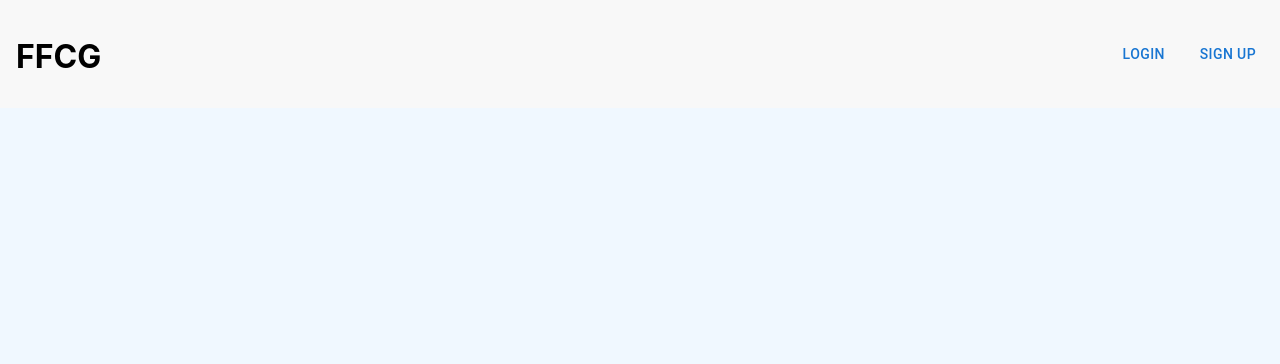
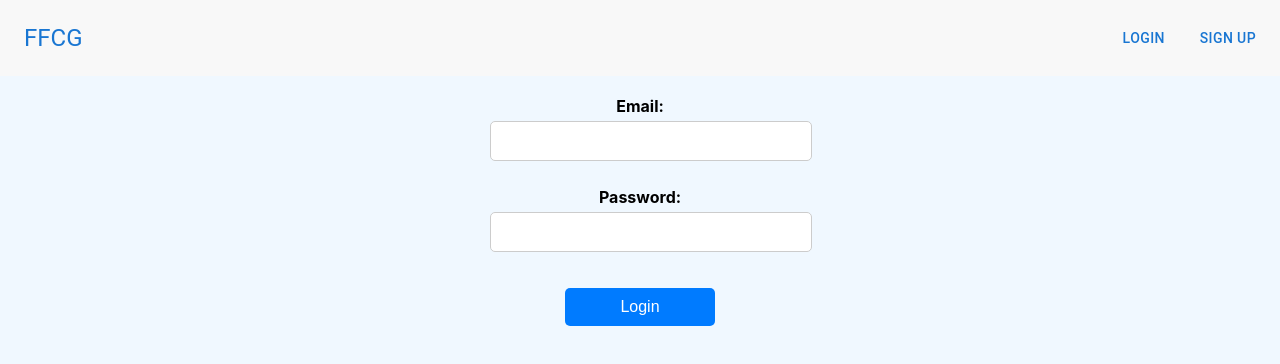
Before and after one commit to luzxus/parkeringsplats-bokaren, a React (Create React App) app: page /login in a window 1280 px wide. Before the commit this address had no page. Shown: the top 364 px of the page. Built offline with nearby package versions, Linux system fonts and the light colour scheme; no server answers.

Commit message:
a little ui update and small refactoring

```diff
--- a/src/App.tsx
+++ b/src/App.tsx
@@ -1,54 +1,63 @@
-import React, { useState } from 'react'
+import React, { useState, useEffect, lazy, Suspense } from 'react'
 import LandingPage from './components/pages/LandingPage'
 import './globalStyles.css'
 import { Header } from './components/Header/Header'
-import { getAuth, signOut } from 'firebase/auth'
-import { app } from './index'
-import {
-  BrowserRouter,
-  Route,
-  Routes,
-  useNavigate,
-  useParams,
-} from 'react-router-dom'
-import Signup from './components/pages/Signup/Signup'
-const App: React.FC = () => {
+import { getAuth, onAuthStateChanged, signOut } from 'firebase/auth'
+import { BrowserRouter, Route, Routes, useNavigate } from 'react-router-dom'
+import { Firestore } from '@firebase/firestore'
+
+const Signup = lazy(() => import('./components/pages/Signup/Signup'))
+const Login = lazy(() => import('./components/pages/Login'))
+const Bookings = lazy(() => import('./components/pages/Bookings/Bookings'))
+
+const App = () => {
   const navigate = useNavigate()
   const [isLoggedIn, setIsLoggedIn] = useState(false)
-  const auth = getAuth(app)
-  const handleLogin = (email: string, password: string) => {
+  const auth = getAuth()
+
+  // Listen for Firebase authentication changes and update state
+  useEffect(() => {
+    onAuthStateChanged(auth, (user) => {
+      if (user) {
+        setIsLoggedIn(true)
+      } else {
+        setIsLoggedIn(false)
+      }
+    })
+  }, [auth])
+
+  const loginHandler = () => {
     // Use Firebase or another authentication library to handle login
-    setIsLoggedIn(true)
+    navigate('/bookings')
   }
+
   const logoutHandler = () => {
-    // Use Firebase or another authentication library to handle login
-
+    // Use Firebase or another authentication library to handle logout
     signOut(auth)
       .then(() => {
         setIsLoggedIn(false)
         navigate('/')
       })
-      .catch((error: any) => {
+      .catch((error) => {
         console.error('Failed to sign out:', error)
       })
   }
+
   const signupHandler = () => {
-    setIsLoggedIn(true)
     navigate('/')
   }
 
   return (
     <>
       <Header handleLogout={logoutHandler} isLoggedIn={isLoggedIn} />
-      <Routes>
-        <Route
-          path="/"
-          element={
-            <LandingPage isLoggedIn={isLoggedIn} onLogin={handleLogin} />
-          }
-        />
-        <Route path="/signup" element={<Signup onSignup={signupHandler} />} />
-      </Routes>
+      <Suspense fallback={<div>Loading...</div>}>
+        <Routes>
+          <Route path="/" element={<LandingPage isLoggedIn={isLoggedIn} />} />
+          <Route path="/signup" element={<Signup onSignup={signupHandler} />} />
+          <Route path="/login" element={<Login onLogin={loginHandler} />} />
+          <Route path="/bookings" element={<Bookings />} />
+        </Routes>
+      </Suspense>
     </>
   )
 }
--- a/src/components/Header/Header.tsx
+++ b/src/components/Header/Header.tsx
@@ -1,6 +1,6 @@
 import React from 'react'
 import './Header.css'
-import { Button } from '@mui/material'
+import { Button, Typography } from '@mui/material'
 import { useNavigate } from 'react-router-dom'
 
 export const Header: React.FC<{
@@ -10,7 +10,9 @@ export const Header: React.FC<{
   const navigate = useNavigate()
   return (
     <header className="header">
-      <h1>FFCG</h1>
+      <Button variant="text" className="nav-link" onClick={() => navigate('/')}>
+        <Typography variant="h5">FFCG</Typography>
+      </Button>
       <nav className="nav">
         {isLoggedIn ? (
           <Button
@@ -26,7 +28,7 @@ export const Header: React.FC<{
             <Button
               color="primary"
               variant="text"
-              onClick={() => navigate('/')}
+              onClick={() => navigate('/login')}
               className="nav-link"
             >
               Login
--- a/src/components/pages/Bookings/Bookings.tsx
+++ b/src/components/pages/Bookings/Bookings.tsx
@@ -8,14 +8,15 @@ import {
   DocumentData,
   DocumentReference,
   DocumentSnapshot,
+  Firestore,
   getDoc,
   getDocs,
   onSnapshot,
 } from 'firebase/firestore'
-import { app, fireDb } from '../../..'
 import './Bookings.css'
 import { getAuth } from 'firebase/auth'
-function Bookings() {
+import { fireDb } from '../../..'
+const Bookings = () => {
   const [bookings, setBookings] = useState<BookingData[]>([])
   const [parkingSpots, setParkingSpots] = useState<ParkingSpot[]>([])
 
@@ -95,7 +96,7 @@ function Bookings() {
 
     return () => unsubscribe()
   }, [])
-  const auth = getAuth(app)
+  const auth = getAuth()
   return (
     <div className="booking-screen">
       <h1 style={{ textAlign: 'center' }}>Boka här</h1>
--- a/src/components/pages/Bookings/BookingsForm/BookingsForm.tsx
+++ b/src/components/pages/Bookings/BookingsForm/BookingsForm.tsx
@@ -9,7 +9,9 @@ import {
   getAllDocumentsFromCollection,
   getOverlappingBookings,
   getUserBookings,
+  getUserBookingsInAWeek,
 } from '../../../../various/validation'
+import { timeStamp } from 'console'
 interface Props {
   parkingSpots: ParkingSpot[]
   userId: string | undefined
@@ -66,19 +68,16 @@ export const BookingsForm = ({ parkingSpots, userId }: Props) => {
     }
 
     // Check if the user has reached their maximum number of bookings for the week
-    const today = new Date()
-    const oneWeekAgo = new Date(today.getTime() - 7 * 24 * 60 * 60 * 1000)
-    const bookingsInLastWeek = userBookings.filter((booking) => {
-      const bookingStartDate = booking.start_date
-      return bookingStartDate >= oneWeekAgo
-    })
+    //Not necessary atm
+    /*   const bookingsInLastWeek = getUserBookingsInAWeek(userBookings)
     if (bookingsInLastWeek.length >= 2) {
       setFormError(
         'You have reached your maximum number of bookings for the week.',
       )
       return
-    }
+    } */
 
+    //Create booking
     const parkingSpotRef = doc(fireDb, `ParkingSpots/${parkingSpot}`)
     const userRef = doc(fireDb, `Users/${userId}`)
     const currentDate = getCurrentDate()
--- a/src/components/pages/LandingPage.tsx
+++ b/src/components/pages/LandingPage.tsx
@@ -1,20 +1,28 @@
 import React from 'react'
-import Bookings from './Bookings/Bookings'
-import Login from './Login'
+import { Button } from '@mui/material'
+import { useNavigate } from 'react-router-dom'
 
 interface LandingPageProps {
-  onLogin: (email: string, password: string) => void
   isLoggedIn: boolean
 }
 
-const LandingPage: React.FC<LandingPageProps> = ({ onLogin, isLoggedIn }) => {
+const LandingPage: React.FC<LandingPageProps> = ({ isLoggedIn }) => {
+  const navigate = useNavigate()
+
+  const navigateHandler = () => {
+    navigate(isLoggedIn ? '/bookings' : '/login')
+  }
+
   return (
     <div style={{ textAlign: 'center' }}>
-      <h1>Forefront Halmstads parkeringsplats bokare!</h1>
+      <h1>Välkommen till Halmstads parkeringsbokare!</h1>
       <p style={{ fontWeight: 'bold' }}>
-        Välj bland våra två parkeringsplatser och boka
+        Välj bland våra tre parkeringsplatser och boka
       </p>
-      {!isLoggedIn ? <Login onLogin={onLogin} /> : <Bookings />}
+
+      <Button variant="contained" onClick={navigateHandler}>
+        {isLoggedIn ? 'Book Now' : 'Login'}
+      </Button>
     </div>
   )
 }
--- a/src/components/pages/Login.css
+++ b/src/components/pages/Login.css
@@ -1,7 +1,47 @@
 .login-wrapper {
-  width: 100%;
   display: flex;
   flex-direction: column;
   align-items: center;
-  justify-content: center;
+  padding: 20px;
+  width: calc(100% - 40px);
 }
+
+.login-wrapper label {
+  display: flex;
+  flex-direction: column;
+  margin-bottom: 10px;
+  font-weight: bold;
+  text-align: center;
+  width: 300px;
+}
+
+.login-wrapper input {
+  padding: 10px;
+  font-size: 16px;
+  border: 1px solid #ccc;
+  border-radius: 5px;
+  margin-top: 5px;
+  width: 300px;
+}
+
+.login-wrapper button[type="submit"] {
+  background-color: #007bff;
+  color: #fff;
+  border: none;
+  border-radius: 5px;
+  padding: 10px 20px;
+  font-size: 16px;
+  cursor: pointer;
+  margin-top: 10px;
+  width: 150px;
+}
+
+.login-wrapper button[type="submit"]:hover {
+  background-color: #0069d9;
+}
+
+.login-wrapper .error {
+  color: red;
+  font-size: 14px;
+  margin-top: 10px;
+}
--- a/src/components/pages/Signup/Signup.css
+++ b/src/components/pages/Signup/Signup.css
@@ -3,6 +3,7 @@
   flex-direction: column;
   align-items: center;
   padding: 20px;
+  width: calc(100% - 40px);
 }
 
 .signup-wrapper label {
@@ -10,8 +11,8 @@
   flex-direction: column;
   margin-bottom: 10px;
   font-weight: bold;
-  text-align: left;
-  width: 100%;
+  text-align: center;
+  width: 300px;
 }
 
 .signup-wrapper input {
@@ -20,7 +21,7 @@
   border: 1px solid #ccc;
   border-radius: 5px;
   margin-top: 5px;
-  width: 100%;
+  width: 300px;
 }
 
 .signup-wrapper button[type="submit"] {
@@ -32,7 +33,7 @@
   font-size: 16px;
   cursor: pointer;
   margin-top: 10px;
-  width: 100%;
+  width: 150px;
 }
 
 .signup-wrapper button[type="submit"]:hover {
--- a/src/various/validation.ts
+++ b/src/various/validation.ts
@@ -74,3 +74,14 @@ export const getDocumentById = async (
     return null
   }
 }
+
+export const getUserBookingsInAWeek = (userBookings: BookingData[]) => {
+  const today = new Date()
+  const oneWeekAgo = new Date(today.getTime() - 7 * 24 * 60 * 60 * 1000)
+  const bookingsInLastWeek = userBookings.filter((booking) => {
+    const timestamp = (booking.start_date as unknown) as Timestamp
+    const bookingStartDate = timestamp.toDate()
+    return bookingStartDate >= oneWeekAgo
+  })
+  return bookingsInLastWeek
+}
```
